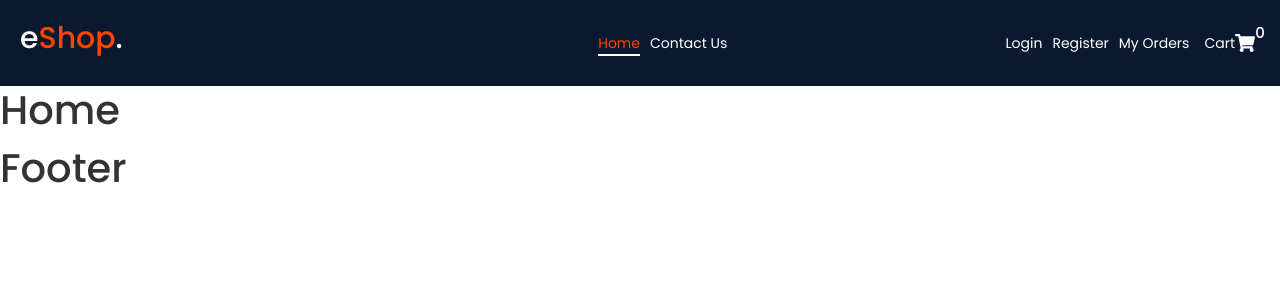
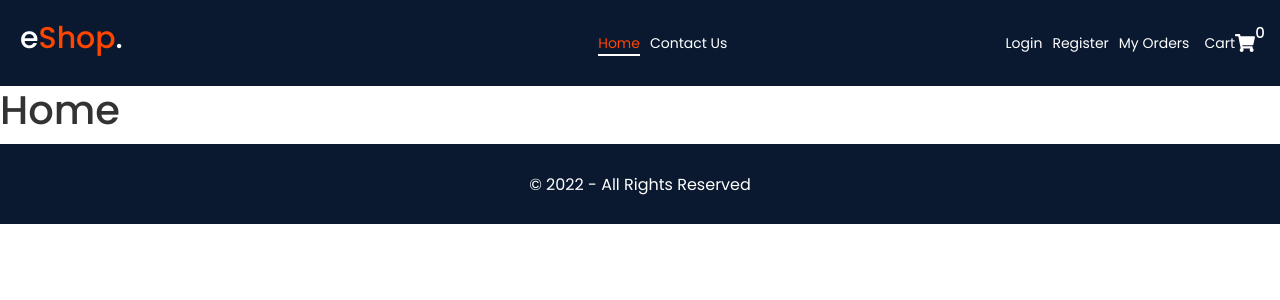
Before and after one commit to femmor/zino-commerce, a React (Create React App) app: page / in a window 1280 px wide. Shown: the top 300 px of the page. Built offline with nearby package versions, Linux system fonts and the light colour scheme; the HTML template or start-up script is replaced by a standard one.

Commit message:
Create footer component

```diff
--- a/src/components/footer/Footer.js
+++ b/src/components/footer/Footer.js
@@ -1,10 +1,13 @@
-import './Footer.module.scss';
+import styles from './Footer.module.scss';
 
 const Footer = () => {
+  const date = new Date();
+  const year = date.getFullYear();
+
   return (
-    <div>
-      <h1>Footer</h1>
-    </div>
+    <footer className={styles.footer}>
+      &copy; {year} - All Rights Reserved
+    </footer>
   );
 };
 export default Footer;
--- a/src/components/footer/Footer.module.scss
+++ b/src/components/footer/Footer.module.scss
@@ -0,0 +1,12 @@
+.footer {
+  background-color: var(--dark-blue);
+  color: #fff;
+  font-size: 1.6rem;
+  display: flex;
+  justify-content: center;
+  align-items: center;
+  height: 8rem;
+  p {
+    color: #fff;
+  }
+}
```
